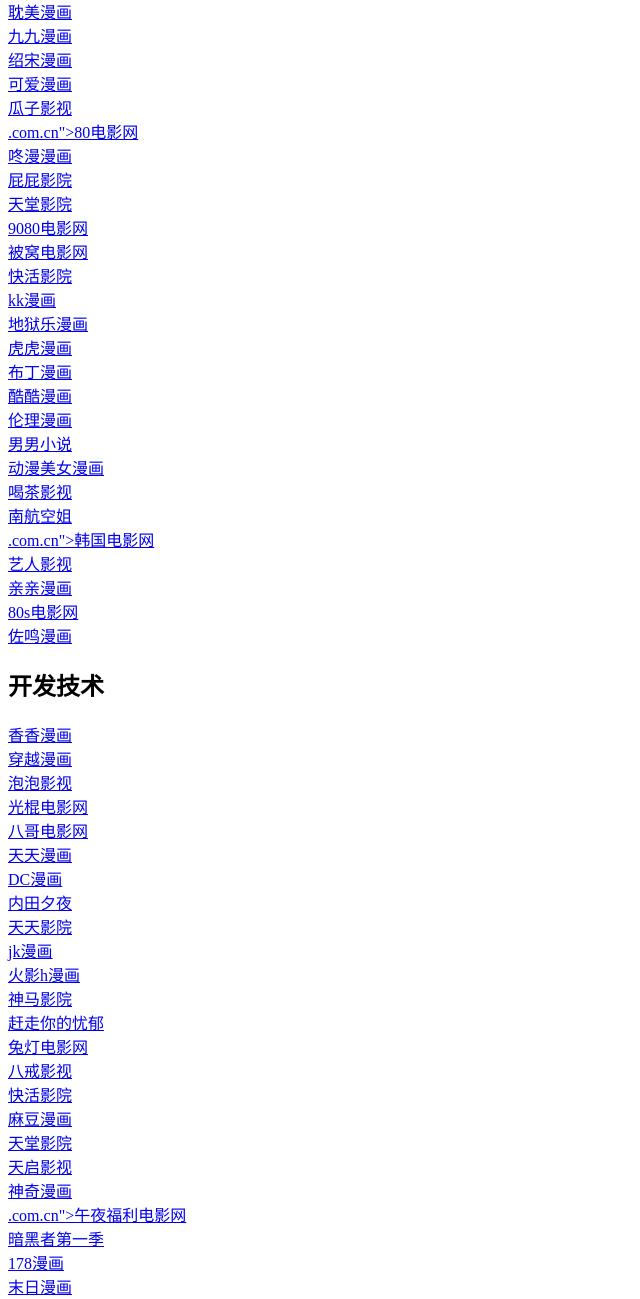
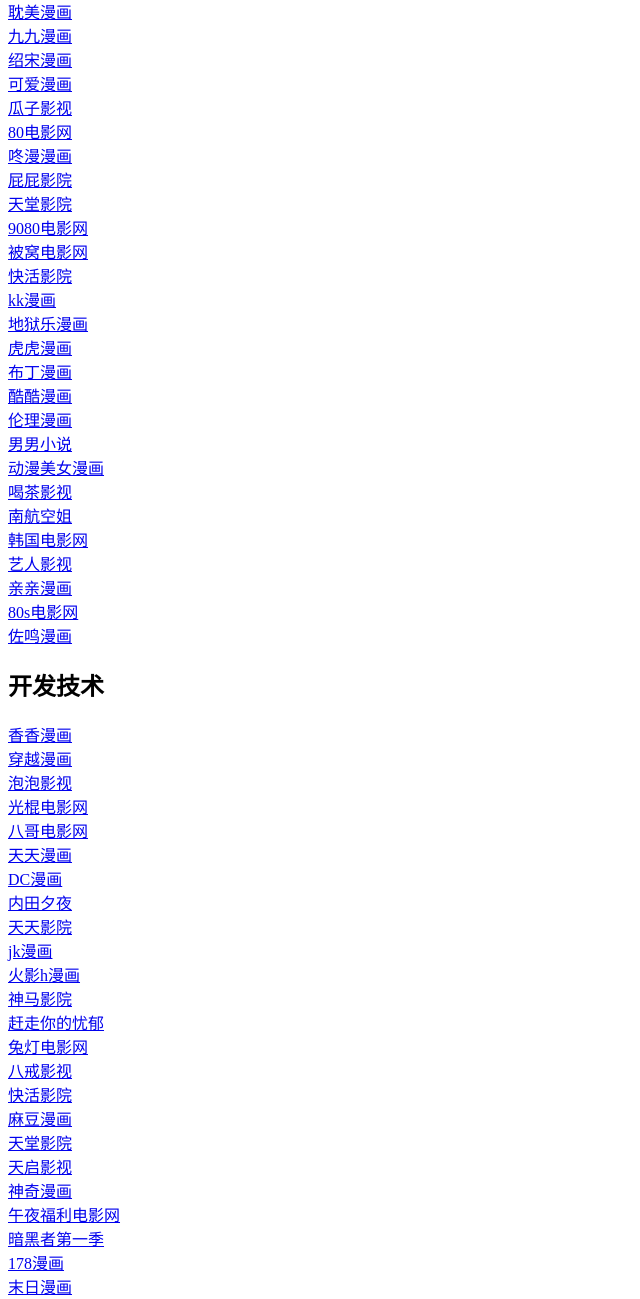
Before and after one commit to quanshengdingwangzhidaohang/quanshengdingwangzhidaohang.github.io, a plain HTML site: page index.html in a window 1280 px wide. Shown: the part 124-1423 px from the top of the page, without its empty margins (0-640 px from the left). Drawn offline with Linux system fonts and the light colour scheme.

Commit message:
Update and rename index (2).html to index.html

```diff
--- a/index (2).html
+++ b/index.html
@@ -16,7 +16,7 @@
 <a href="https://www.shaosongmanhua-wap.com.cn">绍宋漫画</a><br>
 <a href="https://www.keaimanhua-cn.com.cn">可爱漫画</a><br>
 <a href="https://guaziyingshi-ac.com.cn">瓜子影视</a><br>
-<a href="https://www.80dianyingwang-cn">.com.cn">80电影网</a><br>
+<a href="https://www.80dianyingwang-cn.com.cn">80电影网</a><br>
 <a href="https://dongmanmanhua-book.com.cn">咚漫漫画</a><br>
 <a href="https://www.pipiyingyuan-top1.com.cn">屁屁影院</a><br>
 <a href="https://tiantangyingyuan-yy.com.cn">天堂影院</a><br>
@@ -33,7 +33,7 @@
 <a href="https://dongmanmeinumanhua-zh.com.cn">动漫美女漫画</a><br>
 <a href="https://hechayingshi-zaixian.com.cn">喝茶影视</a><br>
 <a href="https://ribenkongjie-zh.com.cn">南航空姐</a><br>
-<a href="https://hanguodianyingwang-cn">.com.cn">韩国电影网</a><br>
+<a href="https://hanguodianyingwang-cn.com.cn">韩国电影网</a><br>
 <a href="https://www.yiren-yingshi.com.cn">艺人影视</a><br>
 <a href="https://www.qingqingmanhua-h5.com.cn">亲亲漫画</a><br>
 <a href="https://www.80sdianyingwang-wap.com.cn">80s电影网</a><br>
@@ -61,7 +61,7 @@
 <a href="https://www.tiantangyingyuan-ac.com.cn">天堂影院</a><br>
 <a href="https://www.tianqiyingshi-gw.com.cn">天启影视</a><br>
 <a href="https://www.shenqimanhua-cn.com.cn">神奇漫画</a><br>
-<a href="https://wuyefulidianyingwang-cn">.com.cn">午夜福利电影网</a><br>
+<a href="https://wuyefulidianyingwang-cn.com.cn">午夜福利电影网</a><br>
 <a href="https://anheizhediyiji-zaixian.com.cn">暗黑者第一季</a><br>
 <a href="https://178manhua-vip.com.cn">178漫画</a><br>
 <a href="https://www.morimanhua-cn.com.cn">末日漫画</a><br>
```
